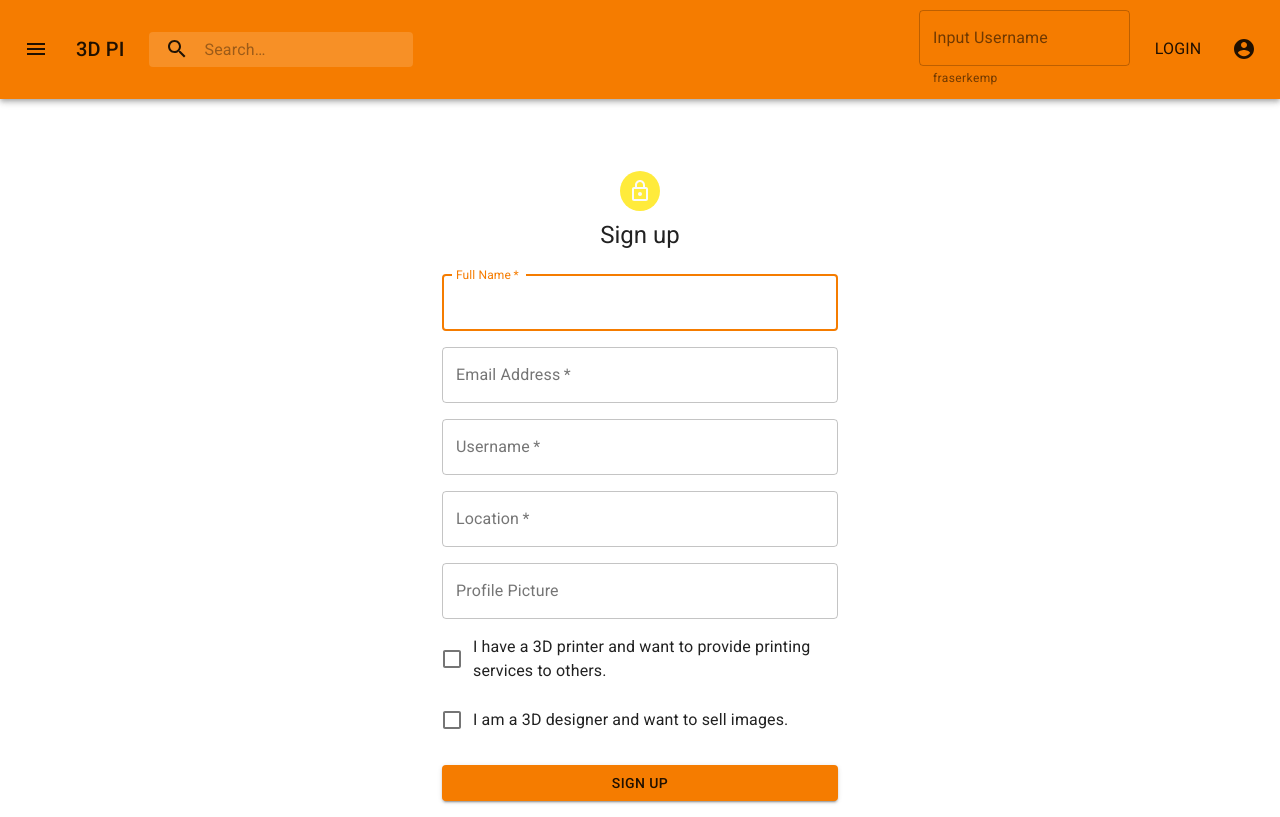
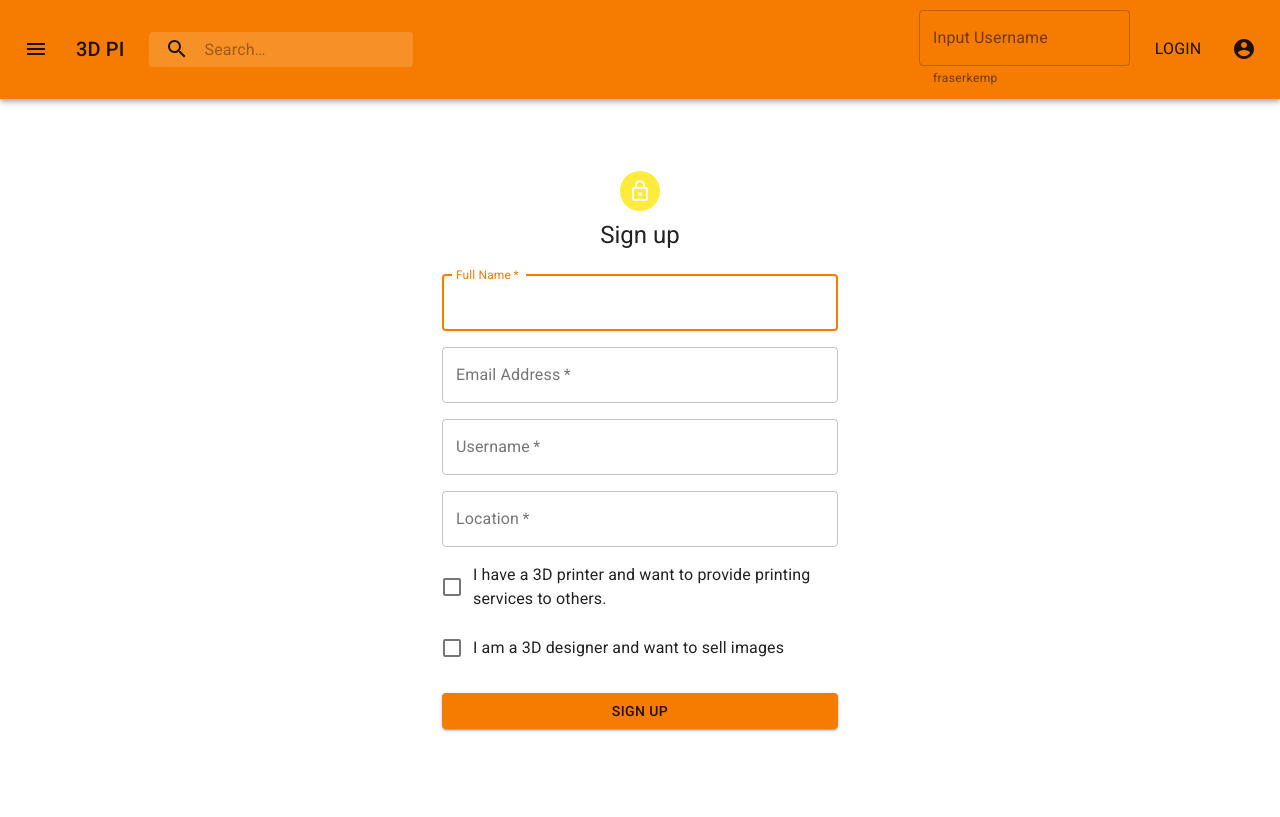
Before and after one commit to lizzykerrigan/fencs-fend, a React (Create React App) app: page /sign_up in a window 1280 px wide. Built offline with nearby package versions, Linux system fonts and the light colour scheme.

Commit message:
remove profile pic from singup form

```diff
--- a/src/components/SignUp/SignUp.jsx
+++ b/src/components/SignUp/SignUp.jsx
@@ -119,15 +119,7 @@ function SignUp() {
                 id="location"
               />
             </Grid>
-            <Grid item xs={12}>
-              <TextField
-                variant="outlined"
-                fullWidth
-                name="profilePic"
-                label="Profile Picture"
-                id="profilePic"
-              />
-            </Grid>
+
             <Grid item xs={12}>
               <FormControlLabel
                 control={<Checkbox value={true} color="primary" />}
@@ -137,7 +129,7 @@ function SignUp() {
             <Grid item xs={12}>
               <FormControlLabel
                 control={<Checkbox value={true} color="primary" />}
-                label="I am a 3D designer and want to sell images."
+                label="I am a 3D designer and want to sell images"
               />
             </Grid>
           </Grid>
```
